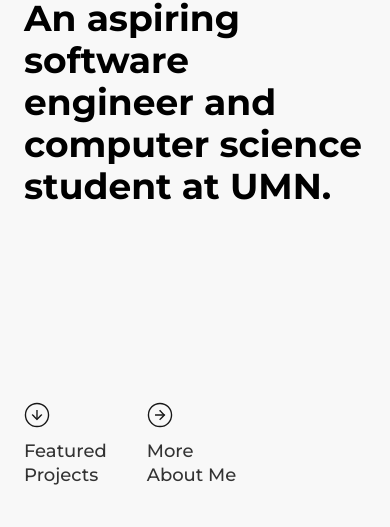
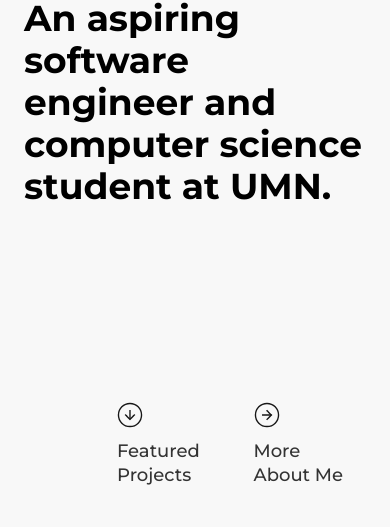
Before and after one commit to Buhlahkay0/portfolio, a plain HTML site: page index.html in a window 390 px wide. Shown: the part 317-844 px from the top of the page. Drawn offline with nearby package versions, Linux system fonts and the light colour scheme.

Commit message:
fix mobile hero button alignment and footer layout

```diff
--- a/styles.css
+++ b/styles.css
@@ -438,15 +438,14 @@
   }
 
   .div-block-not-3 {
-    justify-content: flex-start;
-    padding-left: 1.5rem;
+    justify-content: flex-end;
     padding-bottom: 2.5rem;
-    gap: 2.5rem;
+    gap: 0;
   }
 
   .div-block-36,
   .div-block-37 {
-    width: auto;
+    width: 35%;
   }
 
   /* Project sections */
@@ -522,8 +521,8 @@
 
   .div-block-27 {
     width: 100%;
-    flex-direction: column;
-    gap: 2rem;
+    flex-direction: row;
+    gap: 0;
   }
 
   .div-block-33,
```
